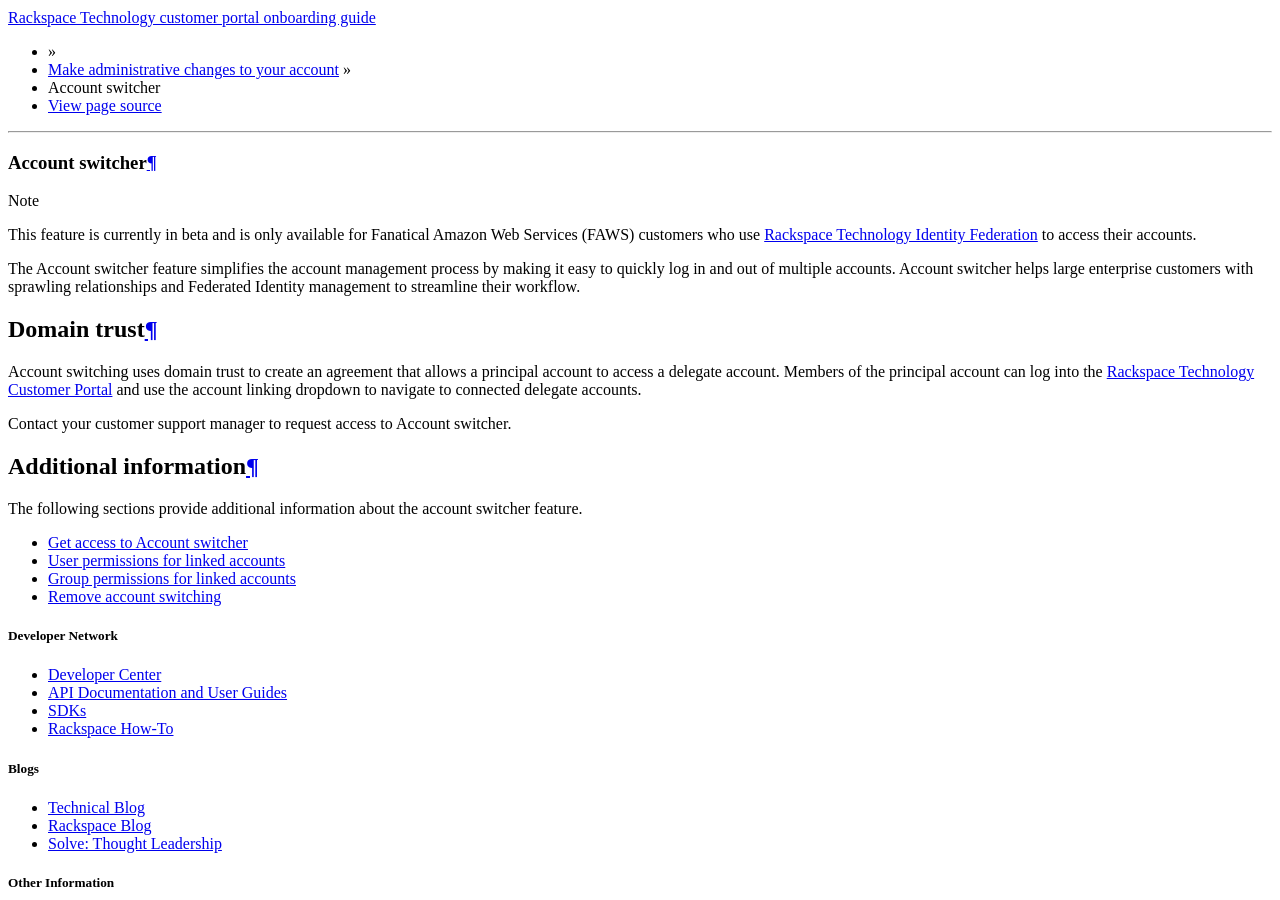
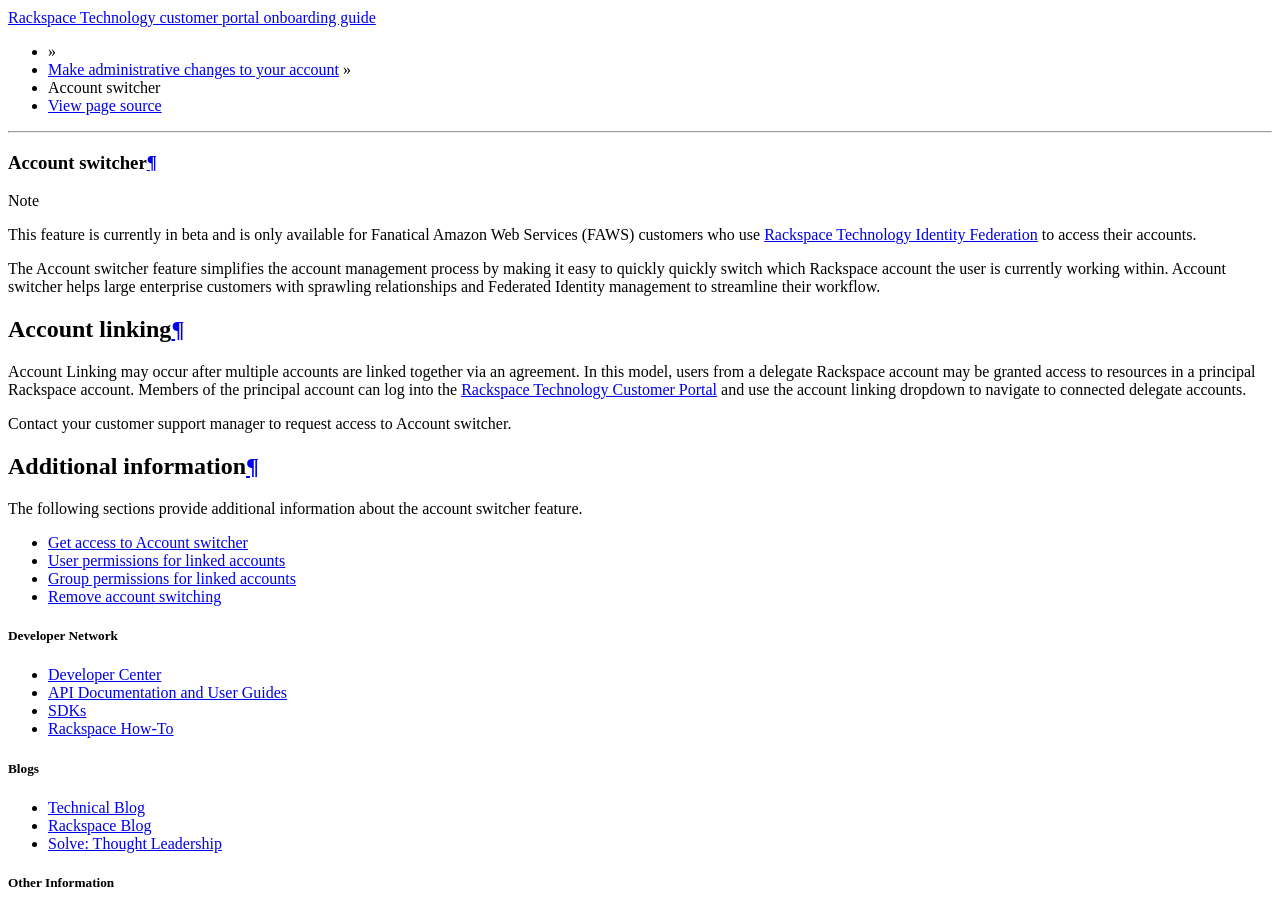
Before and after one commit to rackerlabs/docs-portal-onboarding-guide, a Sphinx documentation site: the page built from docs/administrative/acct_switcher.rst, in a window 1280 px wide and 900 px high, scrolled down 1669 px. Built offline with Sphinx 7.4.7 and the Read the Docs theme 2.0.0, drawn with Linux system fonts in a browser that asks for light colours; some of the changed text lies outside the part shown.

Commit message:
product manager feedback

```diff
--- a/docs/administrative/acct_switcher.rst
+++ b/docs/administrative/acct_switcher.rst
@@ -12,14 +12,17 @@
 
 The Account switcher feature simplifies the account management
 process by making it easy to quickly
-log in and out of multiple accounts. Account switcher helps large
+quickly switch which Rackspace account the user is currently working within.
+Account switcher helps large
 enterprise customers with sprawling
 relationships and Federated Identity management to streamline their workflow.
 
-Domain trust
+Account linking
 ~~~~~~~~~~~~~~~
-Account switching uses domain trust to create an agreement that allows a principal
-account to access a delegate account. Members of the principal account
+Account Linking may occur after multiple accounts are
+linked together via an agreement. In this model, users
+from a delegate Rackspace account may be granted access
+to resources in a principal Rackspace account. Members of the principal account
 can log into the `Rackspace Technology Customer Portal <https://login.rackspace.com>`_
 and use the account linking dropdown
 to navigate to connected delegate accounts.
```
Also changed, not shown: docs/administrative/access_account.rst (+4 -5 lines).
